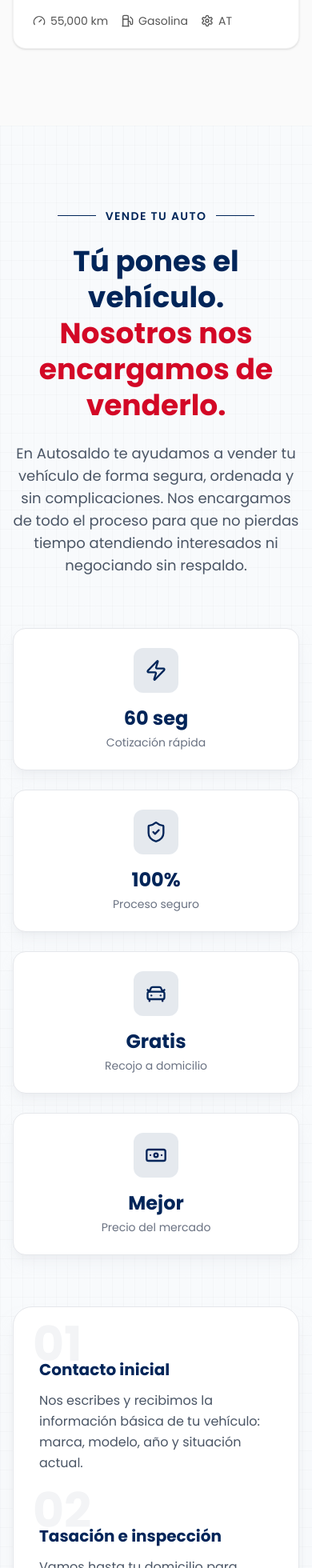
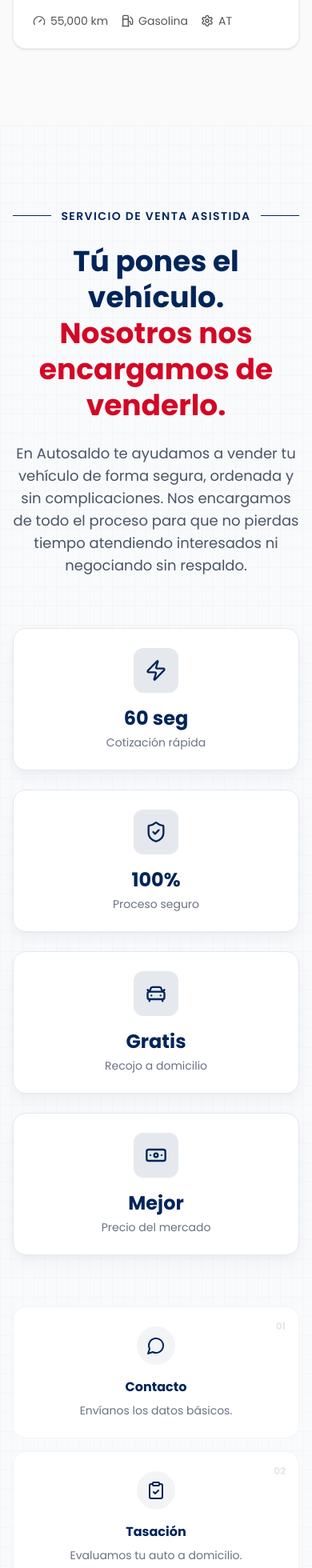
Before and after one commit to ktrillos2/autosaldo, a Next.js app: page / in a window 390 px wide. Shown: the part 6644-8604 px from the top of the page at 80% size. Built offline with nearby package versions, Linux system fonts and the light colour scheme.

Commit message:
Cambios finales

```diff
--- a/app/cotizador/page.tsx
+++ b/app/cotizador/page.tsx
@@ -19,10 +19,10 @@ export default function CotizadorPage() {
         </div>
       </section>
 
-      <BuyingProcess />
-
       {/* Quote Form Section */}
       <QuoteForm />
+
+      <BuyingProcess />
 
       <CotizadorFAQ />
       <Footer />
--- a/components/cta-section.tsx
+++ b/components/cta-section.tsx
@@ -3,7 +3,7 @@
 import { motion } from "framer-motion"
 import Link from "next/link"
 import { Button } from "@/components/ui/button"
-import { ArrowRight, Zap, CarFront, ShieldCheck, Banknote, CheckCircle2 } from "lucide-react"
+import { ArrowRight, Zap, CarFront, ShieldCheck, Banknote, CheckCircle2, MessageCircle, ClipboardCheck, Camera, UserCheck, FileSignature } from "lucide-react"
 
 export function CTASection() {
   return (
@@ -26,7 +26,7 @@ export function CTASection() {
               className="inline-flex items-center gap-3 text-primary text-sm font-semibold tracking-widest uppercase mb-6"
             >
               <span className="w-12 h-px bg-primary" />
-              Vende tu Auto
+              SERVICIO DE VENTA ASISTIDA
               <span className="w-12 h-px bg-primary" />
             </motion.span>
 
@@ -85,47 +85,54 @@ export function CTASection() {
           </motion.div>
 
           {/* Proceso simplificado */}
+          {/* Proceso simplificado */}
           <motion.div
             initial={{ opacity: 0, y: 30 }}
             whileInView={{ opacity: 1, y: 0 }}
             viewport={{ once: true }}
             transition={{ delay: 0.5 }}
-            className="bg-white border border-gray-200 shadow-xl shadow-gray-200/50 rounded-3xl p-8 md:p-12 mb-12"
+            className="mb-16"
           >
-            <div className="grid md:grid-cols-2 lg:grid-cols-3 gap-8 row-gap-12">
+            <div className="grid md:grid-cols-3 lg:grid-cols-5 gap-4">
               {[
                 {
+                  icon: MessageCircle,
                   step: "01",
-                  title: "Contacto inicial",
-                  desc: "Nos escribes y recibimos la información básica de tu vehículo: marca, modelo, año y situación actual.",
+                  title: "Contacto",
+                  desc: "Envíanos los datos básicos.",
                 },
                 {
+                  icon: ClipboardCheck,
                   step: "02",
-                  title: "Tasación e inspección",
-                  desc: "Vamos hasta tu domicilio para evaluar el estado mecánico, estético y legal del vehículo, y definir un precio real de mercado.",
+                  title: "Tasación",
+                  desc: "Evaluamos tu auto a domicilio.",
                 },
                 {
+                  icon: Camera,
                   step: "03",
-                  title: "Producción y publicación",
-                  desc: "Tomamos fotografías, recopilamos toda la información relevante y publicamos tu vehículo en nuestros canales.",
+                  title: "Publicación",
+                  desc: "Fotos profesionales y difusión.",
                 },
                 {
+                  icon: UserCheck,
                   step: "04",
-                  title: "Gestión de interesados",
-                  desc: "Nos encargamos de responder mensajes, filtrar compradores reales, coordinar visitas y negociar el mejor precio contigo.",
+                  title: "Gestión",
+                  desc: "Filtramos compradores reales.",
                 },
                 {
+                  icon: FileSignature,
                   step: "05",
-                  title: "Cierre y firma notarial",
-                  desc: "Cuando se concreta la venta, coordinamos la firma notarial y cerramos la operación de forma segura y transparente.",
+                  title: "Venta",
+                  desc: "Trámite notarial seguro.",
                 },
               ].map((item, i) => (
-                <div key={i} className="relative group">
-                  <span className="text-6xl font-bold text-gray-100 absolute -top-4 -left-2 group-hover:text-primary/10 transition-colors">{item.step}</span>
-                  <div className="relative z-10 pt-8">
-                    <h3 className="text-xl font-bold text-[#002559] mb-3">{item.title}</h3>
-                    <p className="text-gray-600 leading-relaxed">{item.desc}</p>
+                <div key={i} className="relative group bg-white border border-gray-100 rounded-2xl p-6 hover:shadow-lg transition-all duration-300 text-center">
+                  <div className="w-12 h-12 mx-auto bg-primary/5 rounded-full flex items-center justify-center mb-4 group-hover:bg-[#d30826]/10 transition-colors">
+                    <item.icon className="w-6 h-6 text-[#002559] group-hover:text-[#d30826] transition-colors" />
                   </div>
+                  <div className="absolute top-4 right-4 text-xs font-bold text-gray-200">{item.step}</div>
+                  <h3 className="font-bold text-[#002559] mb-2">{item.title}</h3>
+                  <p className="text-sm text-gray-500 leading-snug">{item.desc}</p>
                 </div>
               ))}
             </div>
```
